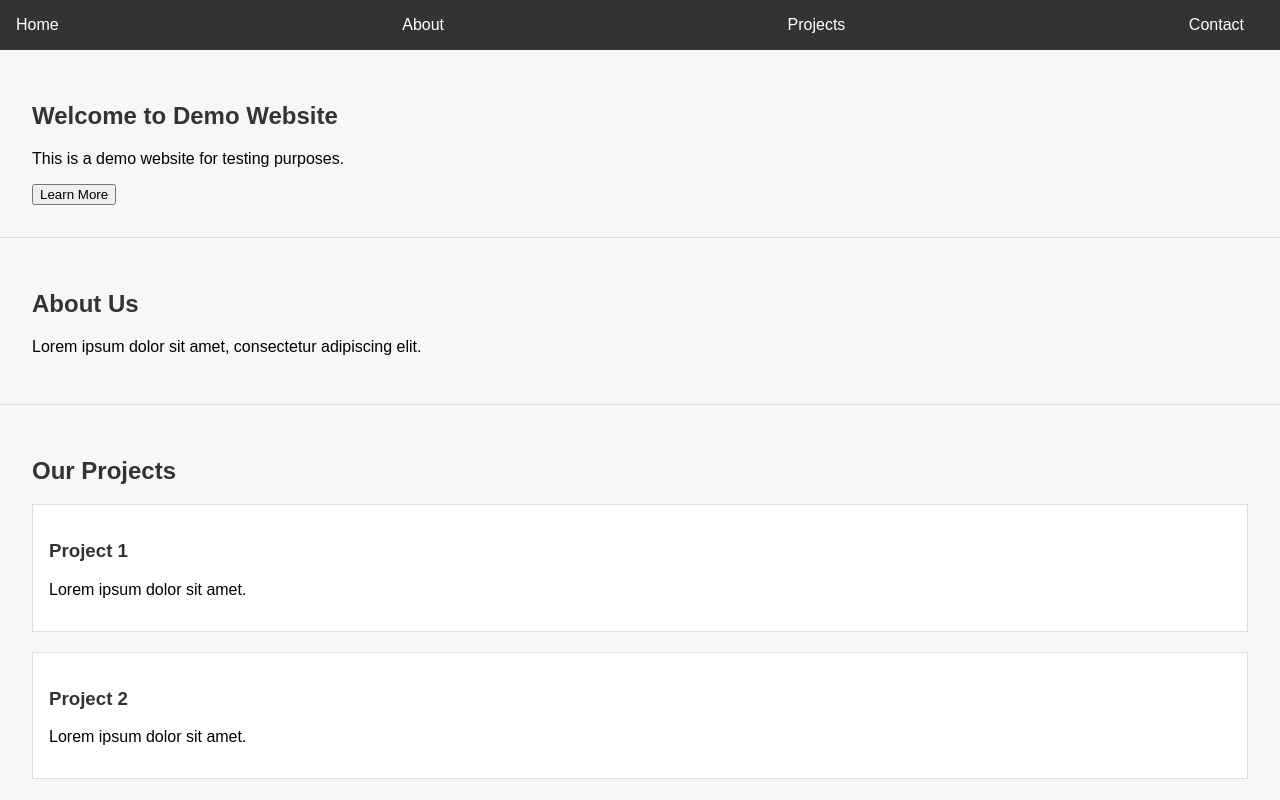
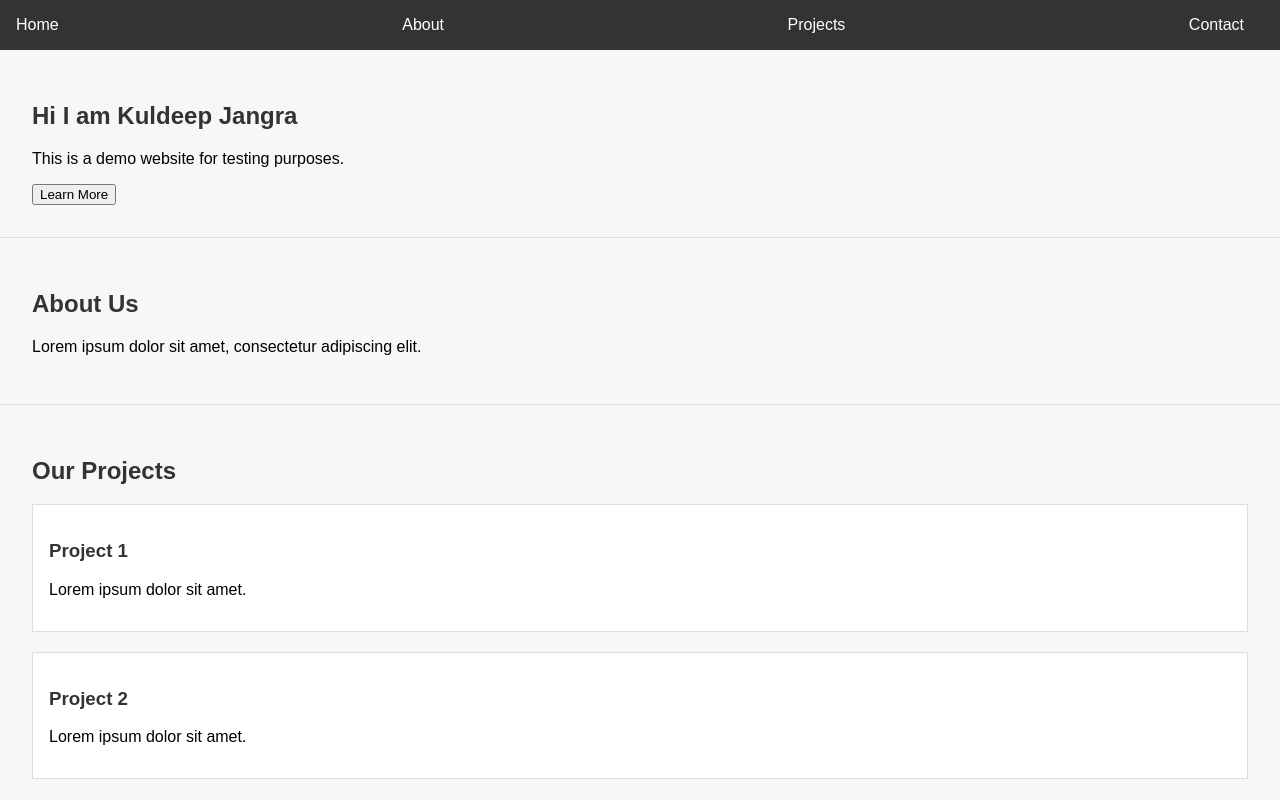
Before and after one commit to versai-in/Demo-portfolio, a plain HTML site: page index.html in a window 1280 px wide. Shown: the top 800 px of the page. Drawn offline with Linux system fonts and the light colour scheme.

Commit message:
Update Code for test tha data

```diff
--- a/index.html
+++ b/index.html
@@ -3,7 +3,7 @@
 <head>
     <meta charset="UTF-8">
     <meta name="viewport" content="width=device-width, initial-scale=1.0">
-    <title>Demo Website</title>
+    <title>Portfolio Website</title>
     <link rel="stylesheet" href="styles.css">
 </head>
 <body>
@@ -21,7 +21,7 @@
 
     <!-- Hero Section -->
     <section id="home">
-        <h1>Welcome to Demo Website</h1>
+        <h1>Hi I am Kuldeep Jangra</h1>
         <p>This is a demo website for testing purposes.</p>
         <button>Learn More</button>
     </section>
```
